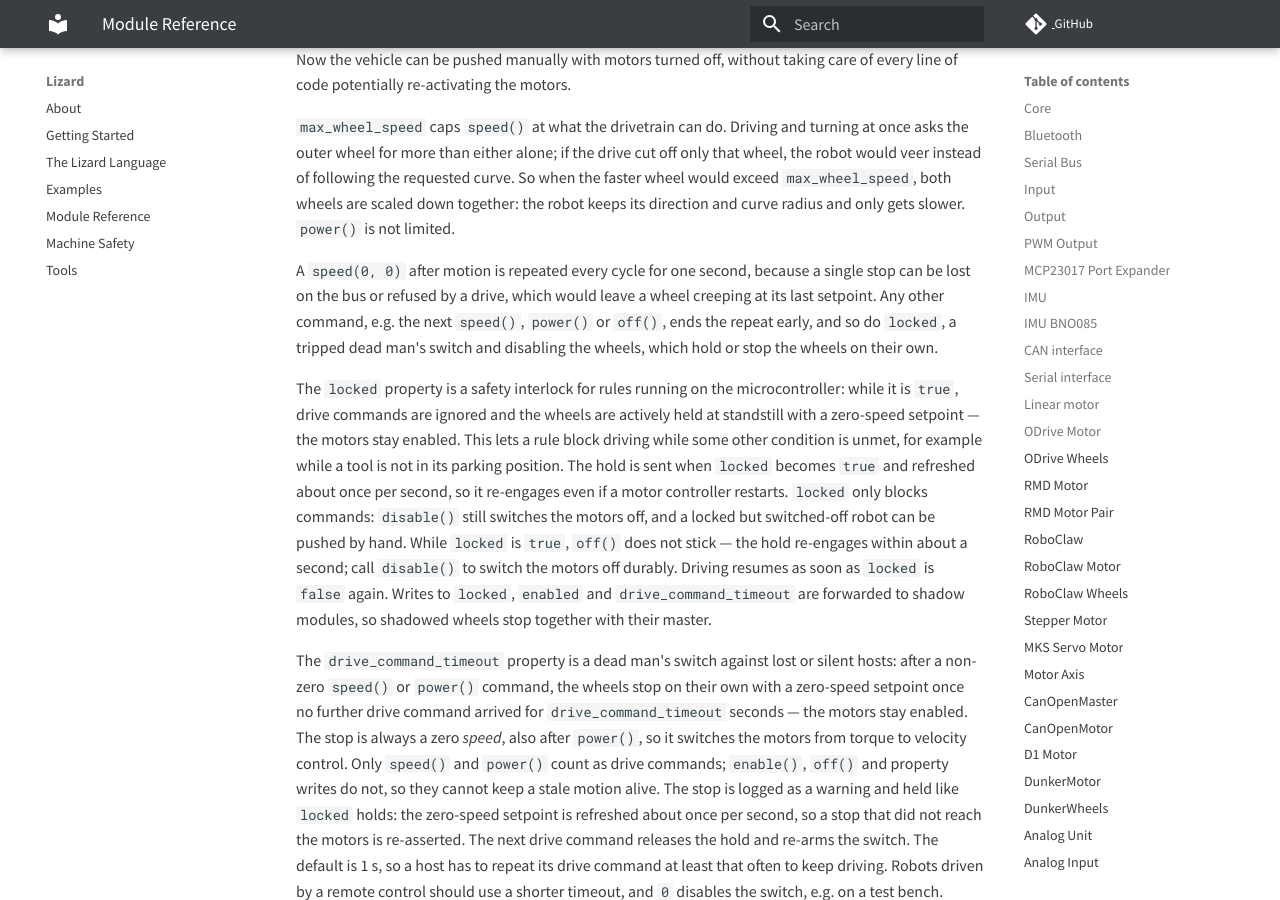
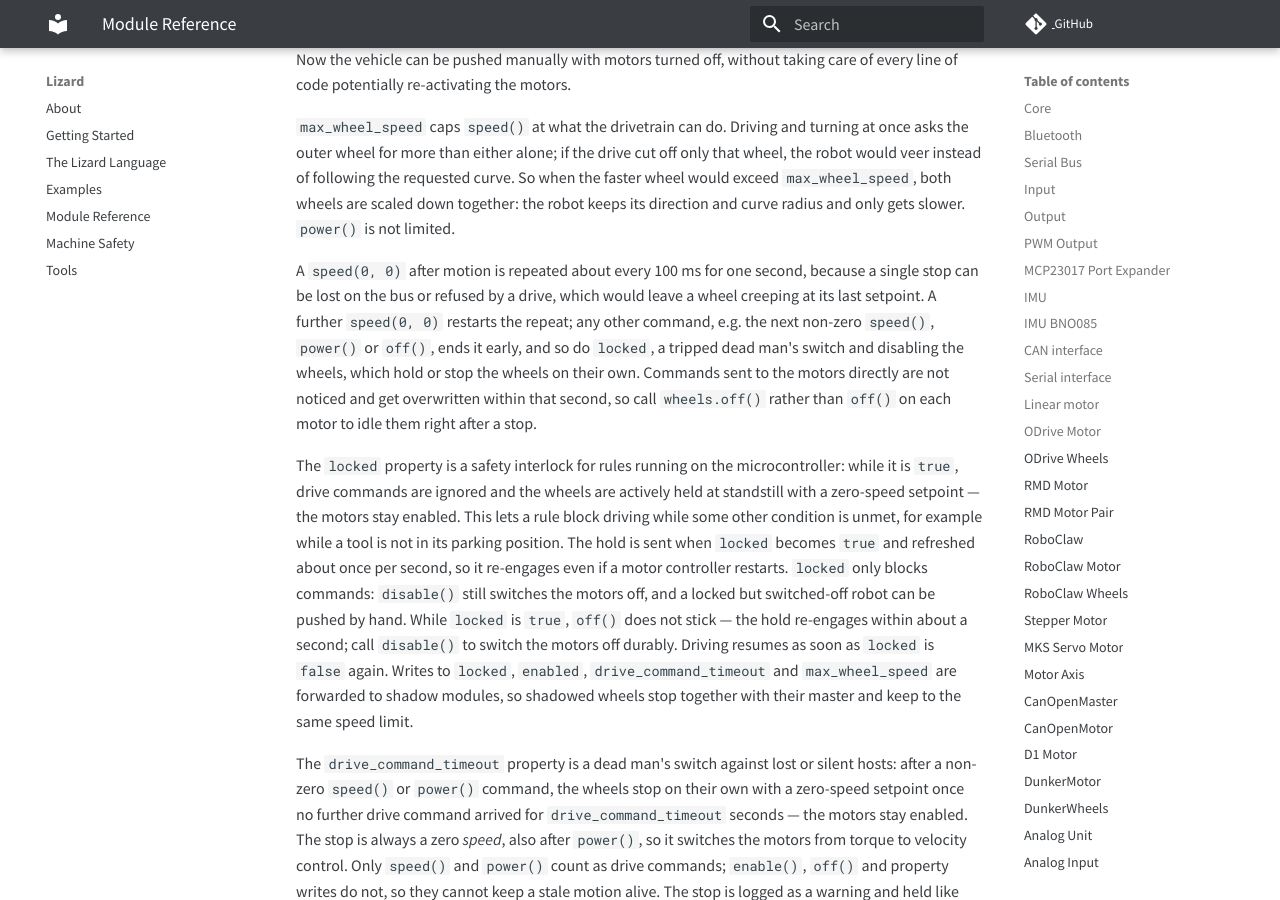
Before and after one commit to zauberzeug/lizard, an MkDocs documentation site: the page built from docs/module_reference.md, in a window 1280 px wide and 900 px high, scrolled down 20723 px. Built offline with MkDocs 1.6.1 and Material for MkDocs 9.7.7, drawn with Linux system fonts in a browser that asks for light colours; comment, search, counter and statistics services are not loaded; some of the changed text lies outside the part shown.

Commit message:
Keep the stop repeat alive on further stops, ease it on the bus and share the limit with shadows
A second speed(0, 0) cleared the repeat and never re-armed it, since the wheels
were no longer moving, so a sender stopping more than once cut the repeat to a
few milliseconds. A further stop now restarts it instead.

The repeat now re-sends the stop about every 100 ms instead of every cycle,
which still catches a lost frame without flooding the bus and keeps a failing
send from throwing a hundred times per second.

max_wheel_speed is forwarded to shadows like the other shared properties, so a
shadow cannot outrun its capped master. Its write stores the validated value
instead of evaluating the expression a second time. The docs note that direct
motor commands are overwritten during the repeat.

Co-Authored-By: Claude Opus 5.5 <noreply@anthropic.com>

```diff
--- a/docs/module_reference.md
+++ b/docs/module_reference.md
@@ -616,8 +616,9 @@ Driving and turning at once asks the outer wheel for more than either alone; if
 So when the faster wheel would exceed `max_wheel_speed`, both wheels are scaled down together: the robot keeps its direction and curve radius and only gets slower.
 `power()` is not limited.
 
-A `speed(0, 0)` after motion is repeated every cycle for one second, because a single stop can be lost on the bus or refused by a drive, which would leave a wheel creeping at its last setpoint.
-Any other command, e.g. the next `speed()`, `power()` or `off()`, ends the repeat early, and so do `locked`, a tripped dead man's switch and disabling the wheels, which hold or stop the wheels on their own.
+A `speed(0, 0)` after motion is repeated about every 100 ms for one second, because a single stop can be lost on the bus or refused by a drive, which would leave a wheel creeping at its last setpoint.
+A further `speed(0, 0)` restarts the repeat; any other command, e.g. the next non-zero `speed()`, `power()` or `off()`, ends it early, and so do `locked`, a tripped dead man's switch and disabling the wheels, which hold or stop the wheels on their own.
+Commands sent to the motors directly are not noticed and get overwritten within that second, so call `wheels.off()` rather than `off()` on each motor to idle them right after a stop.
 
 The `locked` property is a safety interlock for rules running on the microcontroller:
 while it is `true`, drive commands are ignored and the wheels are actively held at standstill with a zero-speed setpoint — the motors stay enabled.
@@ -626,7 +627,7 @@ The hold is sent when `locked` becomes `true` and refreshed about once per secon
 `locked` only blocks commands: `disable()` still switches the motors off, and a locked but switched-off robot can be pushed by hand.
 While `locked` is `true`, `off()` does not stick — the hold re-engages within about a second; call `disable()` to switch the motors off durably.
 Driving resumes as soon as `locked` is `false` again.
-Writes to `locked`, `enabled` and `drive_command_timeout` are forwarded to shadow modules, so shadowed wheels stop together with their master.
+Writes to `locked`, `enabled`, `drive_command_timeout` and `max_wheel_speed` are forwarded to shadow modules, so shadowed wheels stop together with their master and keep to the same speed limit.
 
 The `drive_command_timeout` property is a dead man's switch against lost or silent hosts:
 after a non-zero `speed()` or `power()` command, the wheels stop on their own with a zero-speed setpoint once no further drive command arrived for `drive_command_timeout` seconds — the motors stay enabled.
@@ -786,8 +787,9 @@ Driving and turning at once asks the outer wheel for more than either alone; if
 So when the faster wheel would exceed `max_wheel_speed`, both wheels are scaled down together: the robot keeps its direction and curve radius and only gets slower.
 `power()` is not limited.
 
-A `speed(0, 0)` after motion is repeated every cycle for one second, because a single stop can be lost on the bus or refused by a drive, which would leave a wheel creeping at its last setpoint.
-Any other command, e.g. the next `speed()`, `power()` or `off()`, ends the repeat early, and so do `locked`, a tripped dead man's switch and disabling the wheels, which hold or stop the wheels on their own.
+A `speed(0, 0)` after motion is repeated about every 100 ms for one second, because a single stop can be lost on the bus or refused by a drive, which would leave a wheel creeping at its last setpoint.
+A further `speed(0, 0)` restarts the repeat; any other command, e.g. the next non-zero `speed()`, `power()` or `off()`, ends it early, and so do `locked`, a tripped dead man's switch and disabling the wheels, which hold or stop the wheels on their own.
+Commands sent to the motors directly are not noticed and get overwritten within that second, so call `wheels.off()` rather than `off()` on each motor to idle them right after a stop.
 
 The `locked` property is a safety interlock for rules running on the microcontroller:
 while it is `true`, drive commands are ignored and the wheels are actively held at standstill with a zero-speed setpoint — the motors stay enabled.
@@ -796,7 +798,7 @@ The hold is sent when `locked` becomes `true` and refreshed about once per secon
 `locked` only blocks commands: `disable()` still switches the motors off, and a locked but switched-off robot can be pushed by hand.
 While `locked` is `true`, `off()` does not stick — the hold re-engages within about a second; call `disable()` to switch the motors off durably.
 Driving resumes as soon as `locked` is `false` again.
-Writes to `locked`, `enabled` and `drive_command_timeout` are forwarded to shadow modules, so shadowed wheels stop together with their master.
+Writes to `locked`, `enabled`, `drive_command_timeout` and `max_wheel_speed` are forwarded to shadow modules, so shadowed wheels stop together with their master and keep to the same speed limit.
 
 The `drive_command_timeout` property is a dead man's switch against lost or silent hosts:
 after a non-zero `speed()` or `power()` command, the wheels stop on their own with a zero-speed setpoint once no further drive command arrived for `drive_command_timeout` seconds — the motors stay enabled.
@@ -1143,8 +1145,9 @@ When the wheels are disabled, they will freewheel and ignore movement commands.
 Driving and turning at once asks the outer wheel for more than either alone; if the drive cut off only that wheel, the robot would veer instead of following the requested curve.
 So when the faster wheel would exceed `max_wheel_speed`, both wheels are scaled down together: the robot keeps its direction and curve radius and only gets slower.
 
-A `speed(0, 0)` after motion is repeated every cycle for one second, because a single stop can be lost on the bus or refused by a drive, which would leave a wheel creeping at its last setpoint.
-The next `speed()` ends the repeat early, and so do `locked`, a tripped dead man's switch and disabling the wheels, which hold or stop the wheels on their own.
+A `speed(0, 0)` after motion is repeated about every 100 ms for one second, because a single stop can be lost on the bus or refused by a drive, which would leave a wheel creeping at its last setpoint.
+A further `speed(0, 0)` restarts the repeat; a non-zero `speed()` ends it early, and so do `locked`, a tripped dead man's switch and disabling the wheels, which hold or stop the wheels on their own.
+Commands sent to the motors directly are not noticed and get overwritten within that second.
 
 The `locked` property is a safety interlock for rules running on the microcontroller:
 while it is `true`, drive commands are ignored and the wheels are actively held at standstill with a zero-speed setpoint — the motors stay enabled.
@@ -1152,7 +1155,7 @@ This lets a rule block driving while some other condition is unmet, for example
 The hold is sent when `locked` becomes `true` and refreshed about once per second, so it re-engages even if a motor controller restarts.
 `locked` only blocks commands: `disable()` still switches the motors off, and a locked but switched-off robot can be pushed by hand.
 Driving resumes as soon as `locked` is `false` again.
-Writes to `locked`, `enabled` and `drive_command_timeout` are forwarded to shadow modules, so shadowed wheels stop together with their master.
+Writes to `locked`, `enabled`, `drive_command_timeout` and `max_wheel_speed` are forwarded to shadow modules, so shadowed wheels stop together with their master and keep to the same speed limit.
 
 The `drive_command_timeout` property is a dead man's switch against lost or silent hosts:
 after a non-zero `speed()` command, the wheels stop on their own with a zero-speed setpoint once no further drive command arrived for `drive_command_timeout` seconds — the motors stay enabled.
```
Also changed, not shown: 2 other files.
